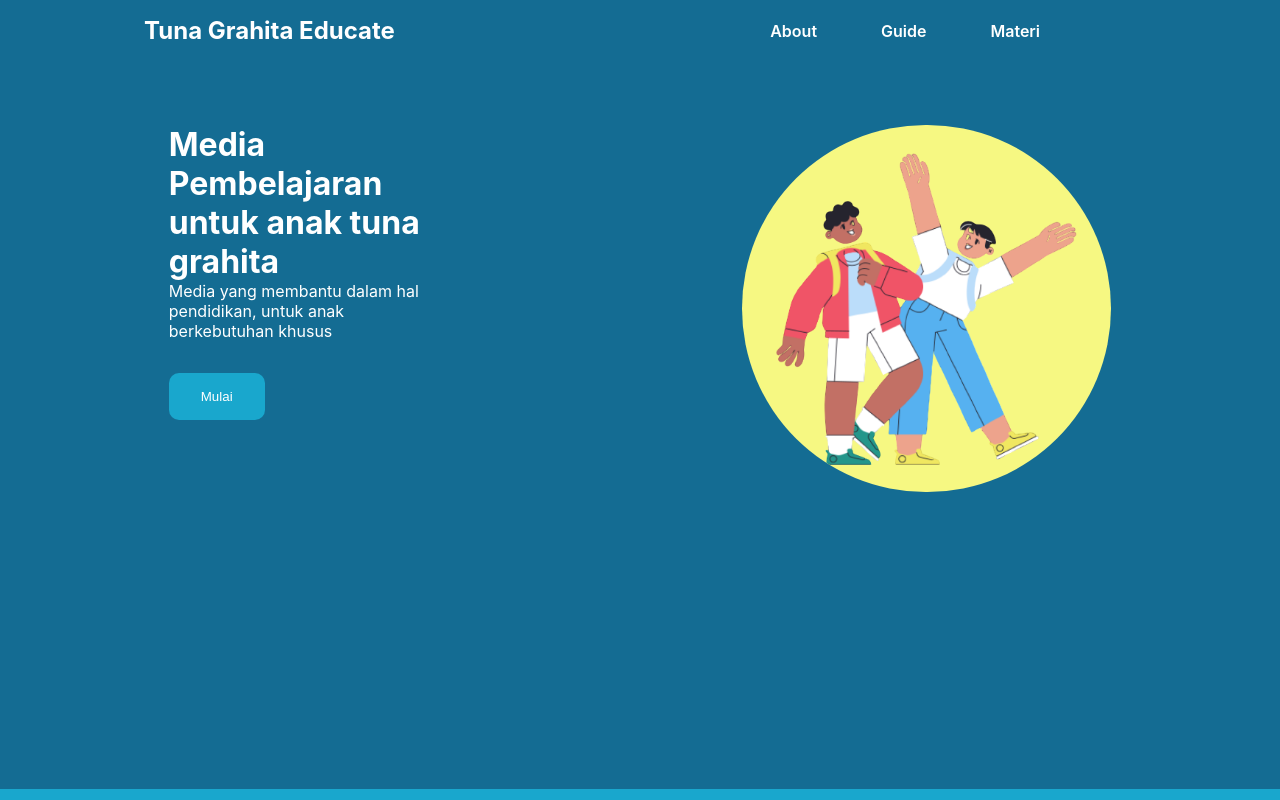
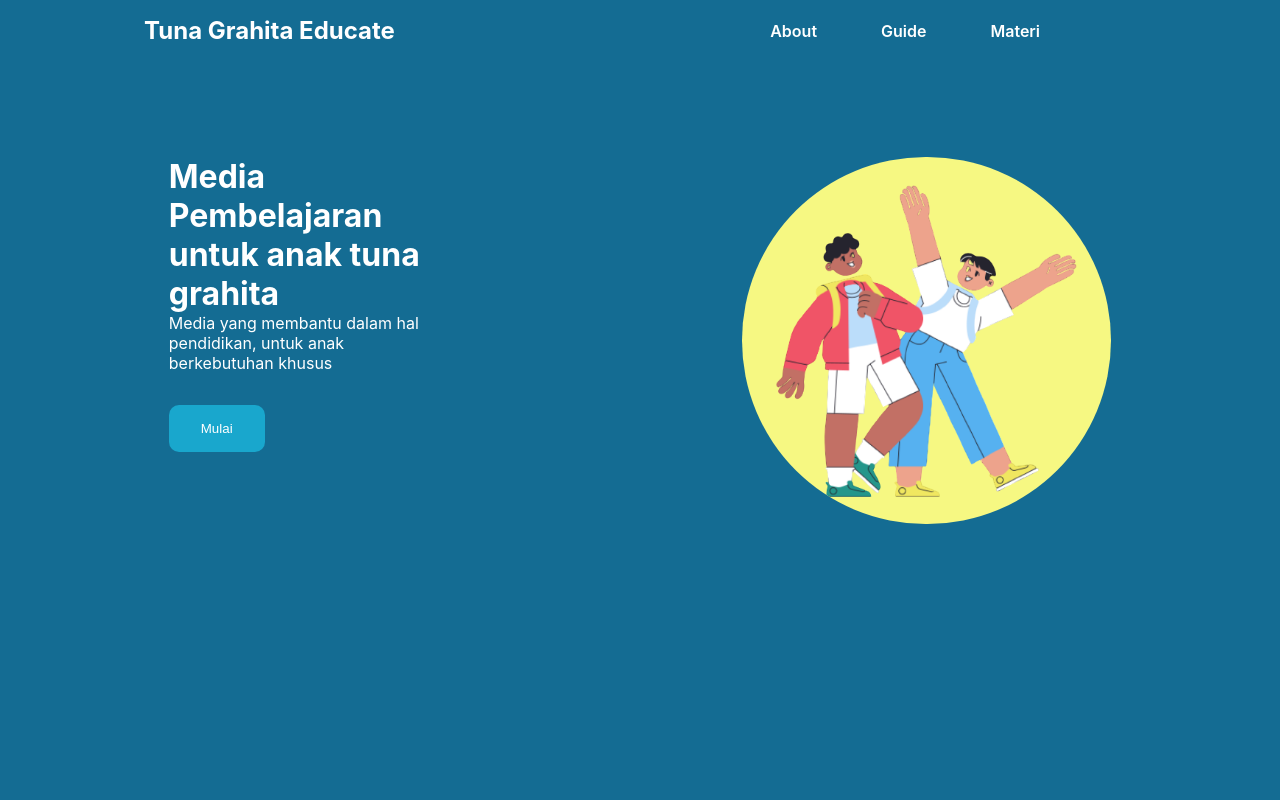
Before and after one commit to Anuraaaa/TunaGrahitaEducate, a React (Create React App) app: page / in a window 1280 px wide. Shown: the top 800 px of the page. Built offline with nearby package versions, Linux system fonts and the light colour scheme.

Commit message:
fix styling

```diff
--- a/src/App.css
+++ b/src/App.css
@@ -109,7 +109,7 @@
   justify-content: space-around;
   background-color: #146C93;
   padding: 24px;
-  padding-top: 4rem;
+  padding-top: 6rem;
   min-height: 80vh;
 }
 
@@ -310,6 +310,8 @@
   display: flex;
   flex-direction: column;
   gap: 2rem;
+  position: relative;
+  top: 10%;
 }
 
 .gamemembaca-container button {
@@ -337,10 +339,8 @@
   background-color: white;
   justify-content: center;
   align-items: center;
-  position: relative;
-  top: 10%;
-  padding-top: 3rem;
-  padding-bottom: 3rem;
+  padding-top: 1rem;
+  padding-bottom: 1rem;
   margin-left: 8rem;
   margin-right: 8rem;
   border-radius: 45px;
```
